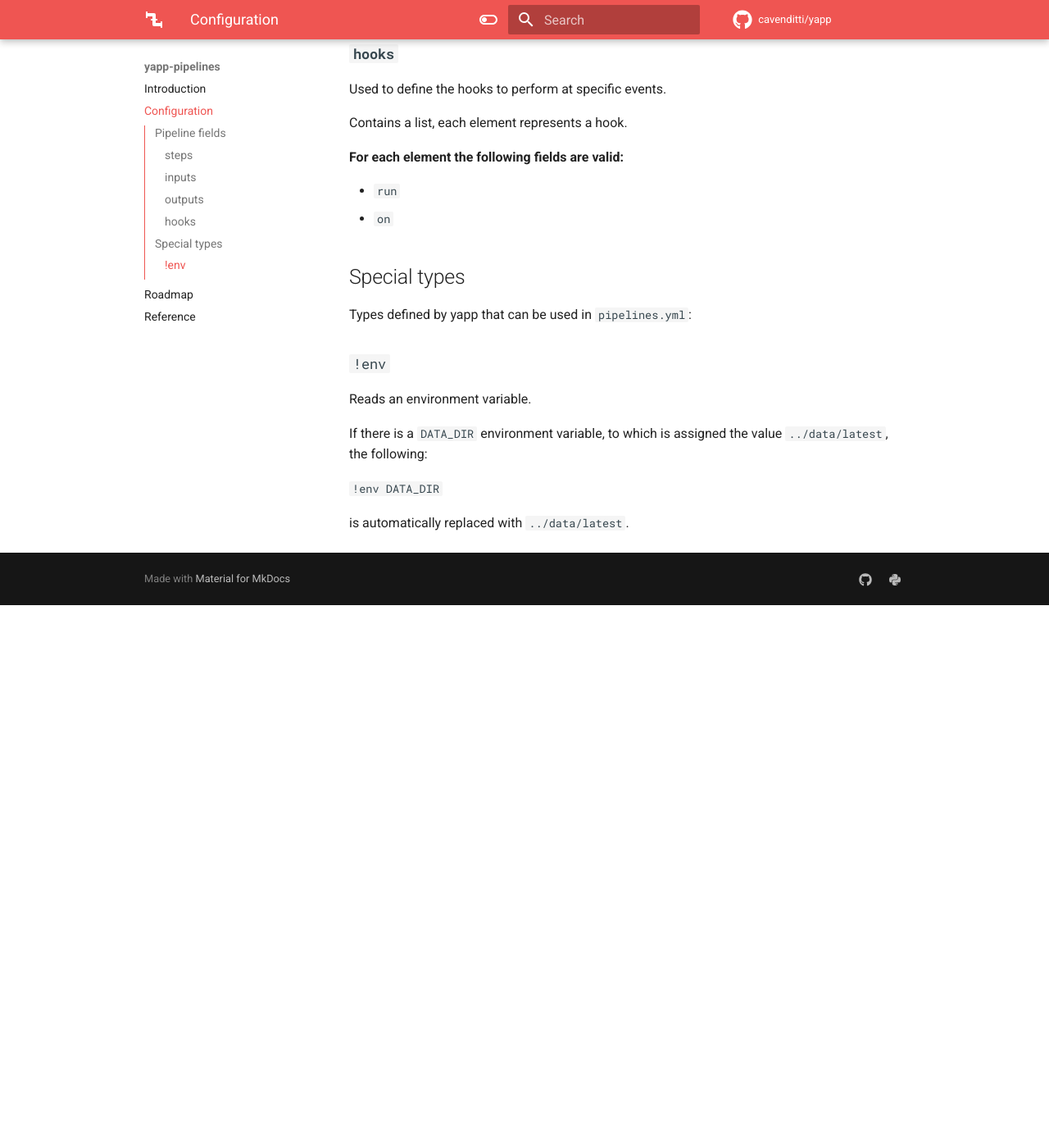
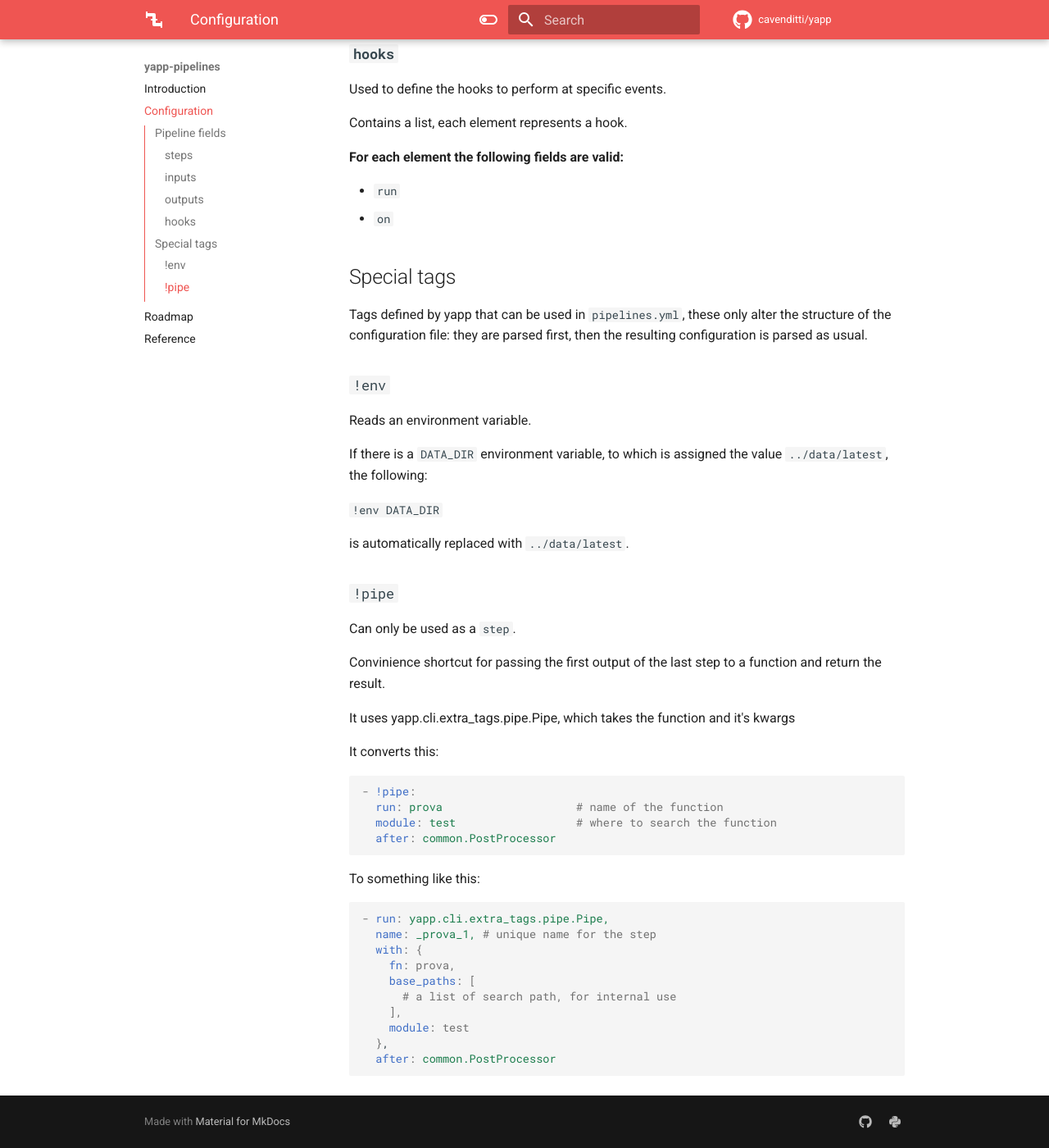
Before and after one commit to cavenditti/yapp, an MkDocs documentation site: the page built from docs/configuration.md, in a window 1280 px wide and 1400 px high, scrolled down 2314 px. Shown: the whole window at 82% size. Built offline with MkDocs 1.6.1 and Material for MkDocs 9.7.7, drawn with Linux system fonts in a browser that asks for light colours; comment, search, counter and statistics services are not loaded; before the commit the page ends 3052 px from its top, so only the background shows below that.

Commit message:
Changed config to include !pipe

````diff
--- a/docs/configuration.md
+++ b/docs/configuration.md
@@ -103,8 +103,9 @@ Contains a list, each element represents a hook.
 - `on`
 
 
-## Special types
-Types defined by yapp that can be used in `pipelines.yml`:
+## Special tags
+Tags defined by yapp that can be used in `pipelines.yml`, these only alter the structure of the
+configuration file: they are parsed first, then the resulting configuration is parsed as usual.
 
 ### `!env`
 Reads an environment variable.
@@ -115,3 +116,35 @@ following:
 `!env DATA_DIR`
 
 is automatically replaced with `../data/latest`.
+
+### `!pipe`
+Can only be used as a `step`.
+
+Convinience shortcut for passing the first output of the last step to a function and return the
+result.
+
+It uses yapp.cli.extra_tags.pipe.Pipe, which takes the function and it's kwargs
+
+It converts this:
+
+``` yaml
+- !pipe:
+  run: prova					# name of the function
+  module: test					# where to search the function
+  after: common.PostProcessor
+```
+
+To something like this:
+
+``` yaml
+- run: yapp.cli.extra_tags.pipe.Pipe,
+  name: _prova_1, # unique name for the step
+  with: {
+    fn: prova,
+    base_paths: [
+	  # a list of search path, for internal use
+    ],
+    module: test
+  },
+  after: common.PostProcessor
+```
````
Also changed, not shown: docs/roadmap.md (+6 -6 lines).
